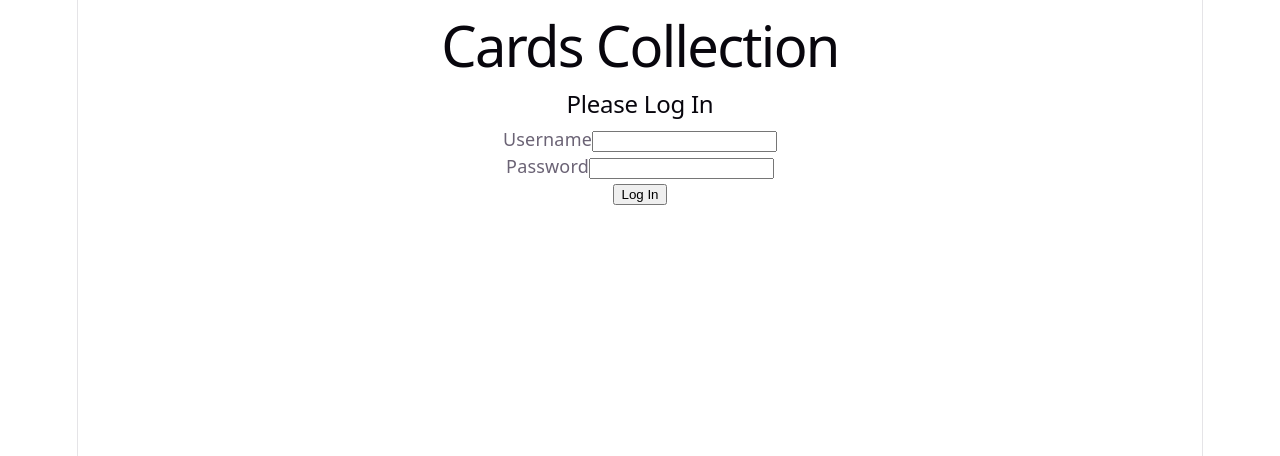
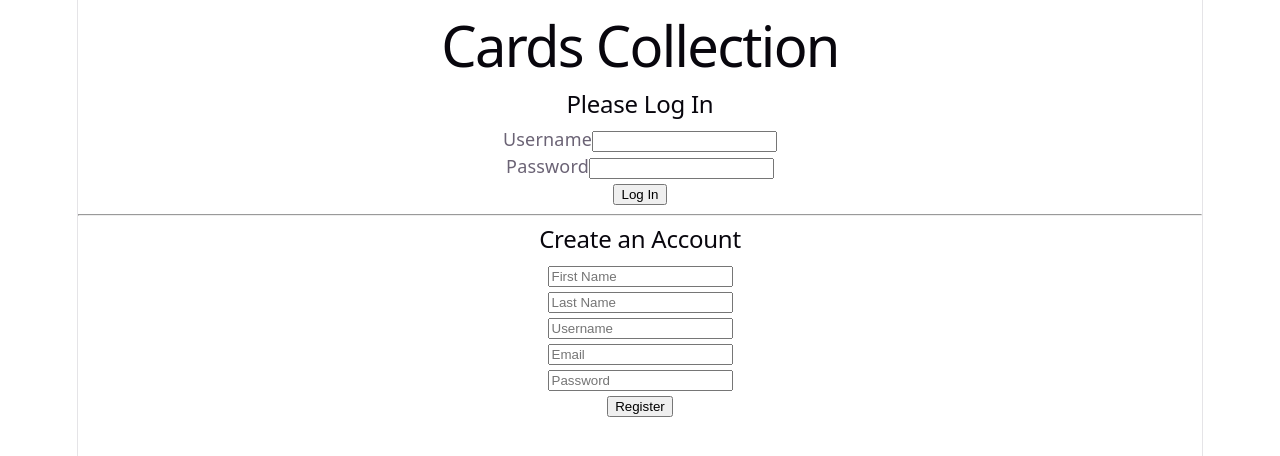
Before and after one commit to lukaszavaleta27/cards-frontend, a React (Vite) app: page / in a window 1280 px wide. Shown: the top 456 px of the page. Built offline with nearby package versions, Linux system fonts and the light colour scheme.

Commit message:
Add registration and card value editing

```diff
--- /dev/null
+++ b/src/components/Register.tsx
@@ -0,0 +1,134 @@
+import { useState } from 'react';
+import type { FormEvent } from 'react';
+
+const API_URL = 'https://cards-api.lukaszavaleta.xyz';
+
+type RegisterResponse = {
+  message?: string;
+  error?: string;
+};
+
+function Register() {
+  const [firstName, setFirstName] = useState('');
+  const [lastName, setLastName] = useState('');
+  const [login, setLogin] = useState('');
+  const [email, setEmail] = useState('');
+  const [password, setPassword] = useState('');
+  const [message, setMessage] = useState('');
+  const [submitting, setSubmitting] = useState(false);
+
+  async function handleRegister(event: FormEvent<HTMLFormElement>) {
+    event.preventDefault();
+    setMessage('');
+    setSubmitting(true);
+
+    try {
+      const response = await fetch(`${API_URL}/api/users`, {
+        method: 'POST',
+        headers: {
+          'Content-Type': 'application/json',
+        },
+        body: JSON.stringify({
+          firstName: firstName.trim(),
+          lastName: lastName.trim(),
+          login: login.trim(),
+          email: email.trim(),
+          password,
+        }),
+      });
+
+      const data: RegisterResponse = await response.json();
+
+      if (!response.ok) {
+        throw new Error(data.error || 'Registration failed');
+      }
+
+      setMessage('Account created! You can now log in above.');
+
+      setFirstName('');
+      setLastName('');
+      setLogin('');
+      setEmail('');
+      setPassword('');
+    } catch (error) {
+      setMessage(
+        error instanceof Error
+          ? error.message
+          : 'Unable to register. Please try again.'
+      );
+    } finally {
+      setSubmitting(false);
+    }
+  }
+
+  return (
+    <section>
+      <h2>Create an Account</h2>
+
+      <form onSubmit={handleRegister}>
+        <div>
+          <input
+            type="text"
+            placeholder="First Name"
+            value={firstName}
+            onChange={(event) => setFirstName(event.target.value)}
+            autoComplete="given-name"
+            required
+          />
+        </div>
+
+        <div>
+          <input
+            type="text"
+            placeholder="Last Name"
+            value={lastName}
+            onChange={(event) => setLastName(event.target.value)}
+            autoComplete="family-name"
+            required
+          />
+        </div>
+
+        <div>
+          <input
+            type="text"
+            placeholder="Username"
+            value={login}
+            onChange={(event) => setLogin(event.target.value)}
+            autoComplete="username"
+            required
+          />
+        </div>
+
+        <div>
+          <input
+            type="email"
+            placeholder="Email"
+            value={email}
+            onChange={(event) => setEmail(event.target.value)}
+            autoComplete="email"
+            required
+          />
+        </div>
+
+        <div>
+          <input
+            type="password"
+            placeholder="Password"
+            value={password}
+            onChange={(event) => setPassword(event.target.value)}
+            autoComplete="new-password"
+            required
+          />
+        </div>
+
+        <button type="submit" disabled={submitting}>
+          {submitting ? 'Registering...' : 'Register'}
+        </button>
+      </form>
+
+      <p role="status">{message}</p>
+    </section>
+  );
+}
+
+export default Register;
--- a/src/pages/CardsPage.tsx
+++ b/src/pages/CardsPage.tsx
@@ -145,7 +145,37 @@ function CardsPage({ onLogout }: CardsPageProps) {
       return;
     }
 
-  const field = card.playerName !== undefined ? 'playerName' : 'card';
+    const changes: {
+      playerName?: string;
+      card?: string;
+      cardValue?: number;
+    } = {};
+
+    if (card.playerName !== undefined) {
+      changes.playerName = newName.trim();
+
+      const valueInput = window.prompt(
+        'Enter the updated card value:',
+        String(card.cardValue ?? 0)
+      );
+
+      if (valueInput === null) return;
+
+      const newValue = Number(valueInput);
+
+      if (
+        valueInput.trim() === '' ||
+        !Number.isFinite(newValue) ||
+        newValue < 0
+      ) {
+        setMessage('Card value must be a valid, nonnegative number.');
+        return;
+      }
+
+      changes.cardValue = newValue;
+    } else {
+      changes.card = newName.trim();
+    }
 
     try {
       const response = await fetch(
@@ -156,14 +186,14 @@ function CardsPage({ onLogout }: CardsPageProps) {
             'Content-Type': 'application/json',
             Authorization: `Bearer ${token}`,
           },
-        body: JSON.stringify({
-          [field]: newName.trim(),
-        }),
+          body: JSON.stringify(changes),
         }
       );
 
       if (!response.ok) {
-      throw new Error('Failed to update card');
+        const data = await response.json().catch(() => ({}));
+
+        throw new Error(data.error || 'Failed to update card');
       }
 
       setMessage('Card updated successfully!');
--- a/src/pages/LoginPage.tsx
+++ b/src/pages/LoginPage.tsx
@@ -1,5 +1,6 @@
 import PageTitle from '../components/PageTitle';
 import Login from '../components/Login';
+import Register from '../components/Register';
 
 type LoginPageProps = {
   onLogin: () => void;
@@ -9,7 +10,12 @@ function LoginPage({ onLogin }: LoginPageProps) {
   return (
     <main>
       <PageTitle />
+
       <Login onLogin={onLogin} />
+
+      <hr />
+
+      <Register />
     </main>
   );
 }
```
Lines whose indentation alone changed are shown as unchanged.
